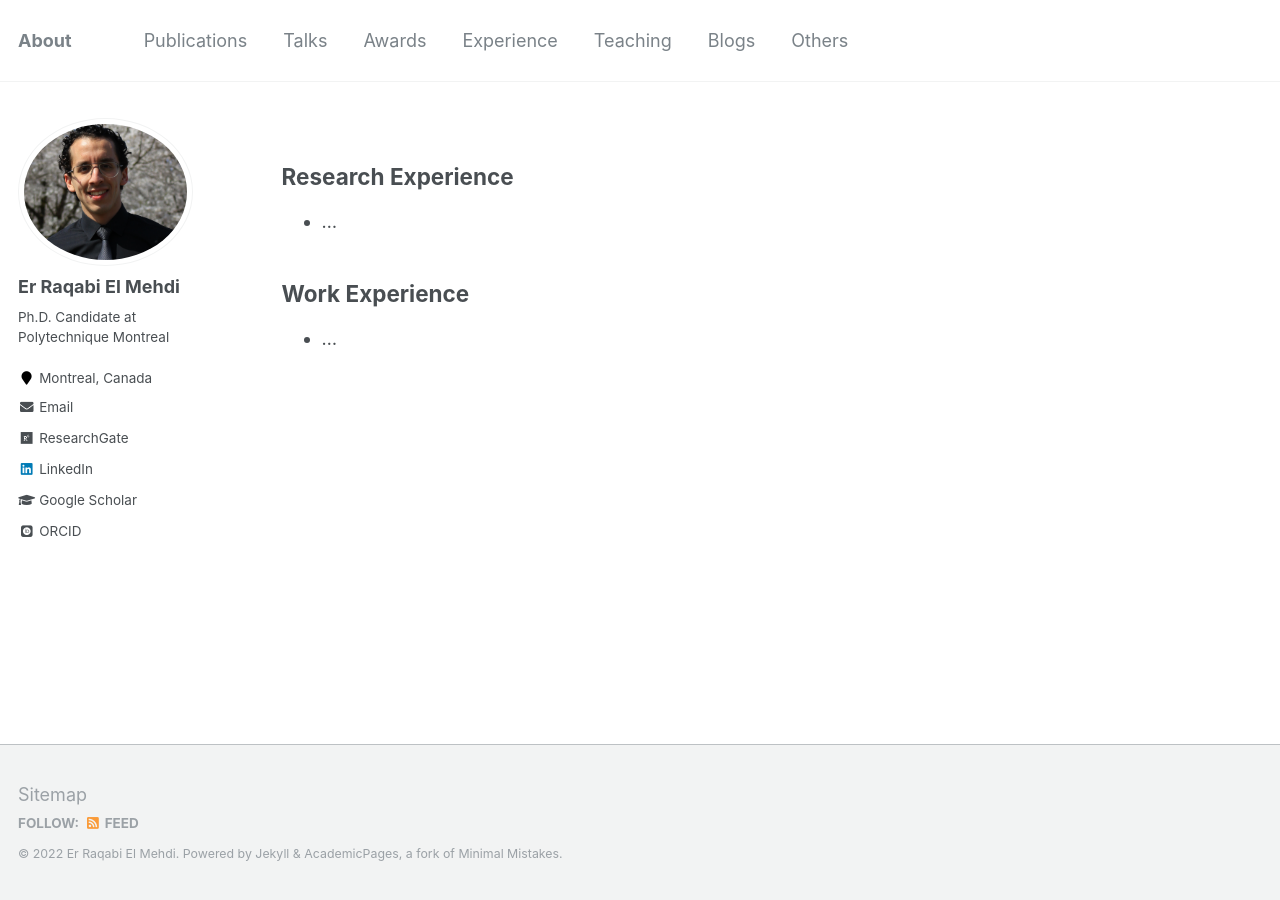
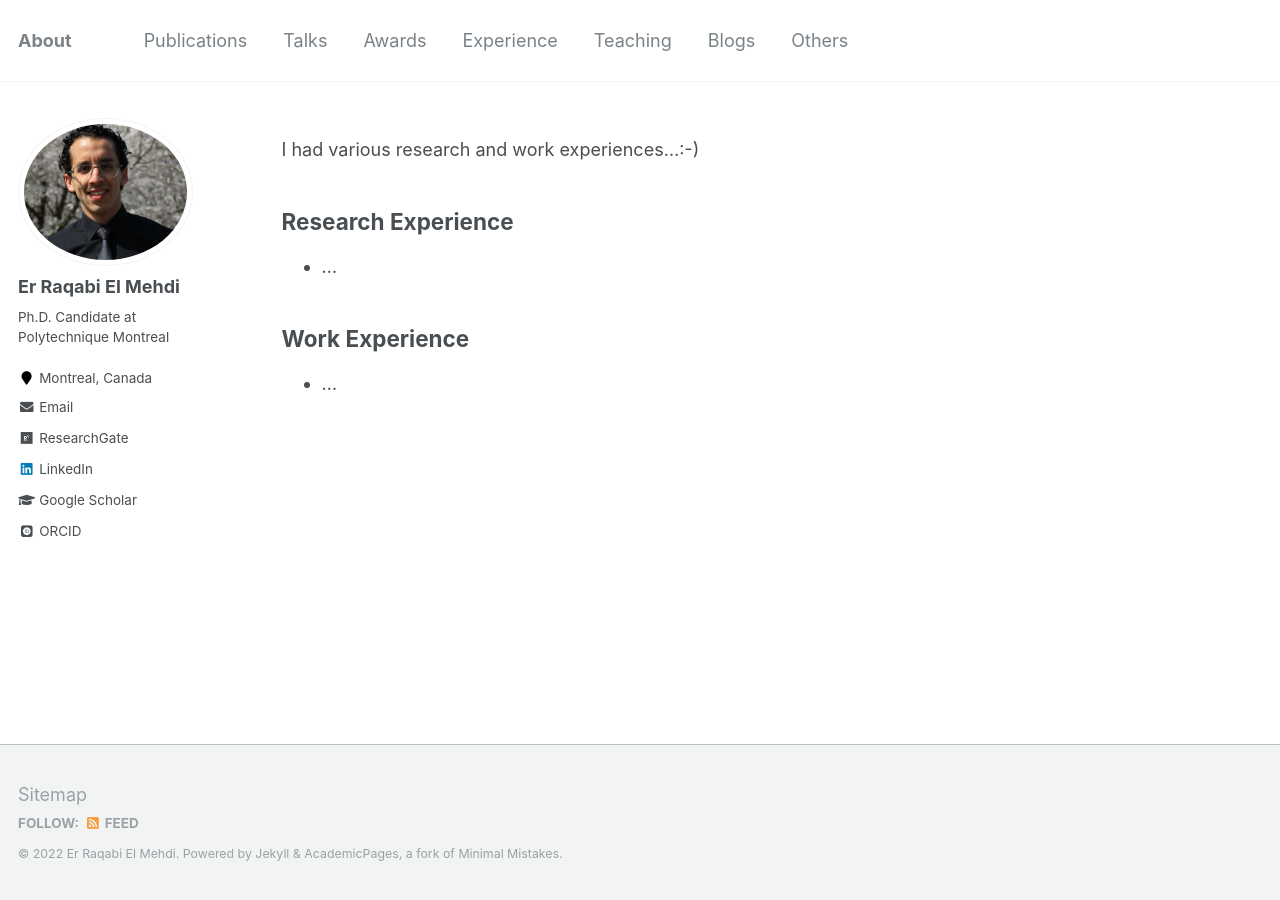
Before and after one commit to RqbMedi/rqbmedi.github.io, a Jekyll site: the page built from _pages/others.md, in a window 1280 px wide. Built offline with Jekyll 4.4.1, drawn with Linux system fonts in a browser that asks for light colours; some web fonts are replaced.

Commit message:
Initial Commit

```diff
--- a/_pages/others.md
+++ b/_pages/others.md
@@ -7,7 +7,7 @@ redirect_from:
   - /resume
 ---
 
-{% include base_path %}
+I had various research and work experiences...:-)
 
 Research Experience
 ------
```
Also changed, not shown: _pages/portfolio.md (+2 -0 lines), _pages/teaching.md (+2 -0 lines).
